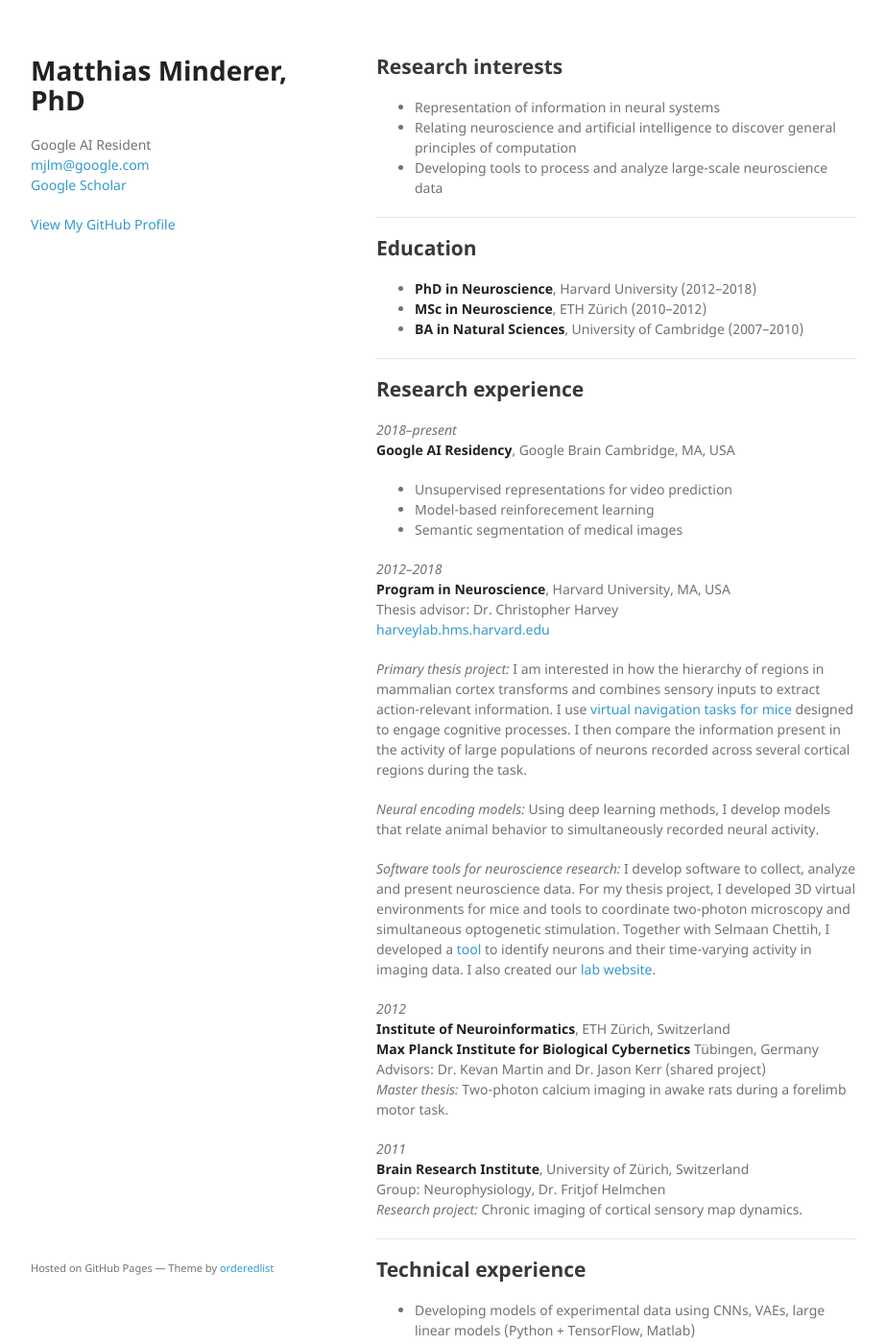
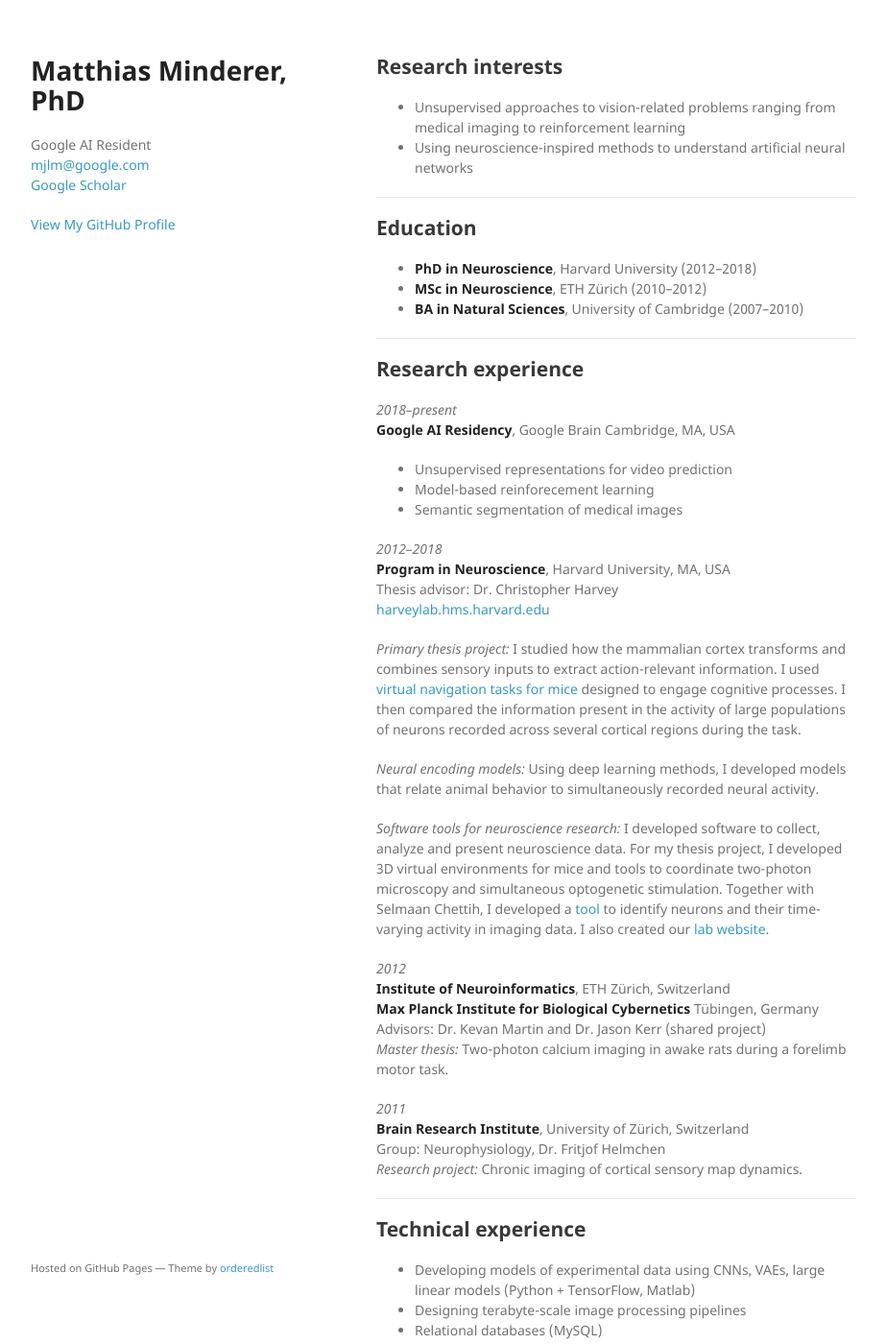
Before and after one commit to mjlm/mjlm.github.io, a Jekyll site: the page built from index.md, in a window 1280 px wide and 1400 px high. Shown: the whole window at 96% size, without its empty margins (178-1101 px from the left). Built offline with Jekyll 4.4.1, drawn with Linux system fonts in a browser that asks for light colours; our own code applies the rules of GitHub Pages for plain Markdown files.

Commit message:
Update research interests

```diff
--- a/index.md
+++ b/index.md
@@ -4,9 +4,8 @@
 
 ## Research interests
 
-*   Representation of information in neural systems
-*   Relating neuroscience and artificial intelligence to discover general principles of computation
-*   Developing tools to process and analyze large-scale neuroscience data
+*   Unsupervised approaches to vision-related problems ranging from medical imaging to reinforcement learning
+*   Using neuroscience-inspired methods to understand artificial neural networks
 
 * * *
 
@@ -30,11 +29,11 @@
 Thesis advisor: Dr. Christopher Harvey<br>
 <a href="http://harveylab.hms.harvard.edu/" target="_blank">harveylab.hms.harvard.edu</a>
 
-_Primary thesis project:_ I am interested in how the hierarchy of regions in mammalian cortex transforms and combines sensory inputs to extract action-relevant information. I use <a href="http://harveylab.hms.harvard.edu/pdf/minderer2016.pdf" target="_blank">virtual navigation tasks for mice</a> designed to engage cognitive processes. I then compare the information present in the activity of large populations of neurons recorded across several cortical regions during the task.
+_Primary thesis project:_ I studied how the mammalian cortex transforms and combines sensory inputs to extract action-relevant information. I used <a href="http://harveylab.hms.harvard.edu/pdf/minderer2016.pdf" target="_blank">virtual navigation tasks for mice</a> designed to engage cognitive processes. I then compared the information present in the activity of large populations of neurons recorded across several cortical regions during the task.
 
-_Neural encoding models:_ Using deep learning methods, I develop models that relate animal behavior to simultaneously recorded neural activity.
+_Neural encoding models:_ Using deep learning methods, I developed models that relate animal behavior to simultaneously recorded neural activity.
 
-_Software tools for neuroscience research:_ I develop software to collect, analyze and present neuroscience data. For my thesis project, I developed 3D virtual environments for mice and tools to coordinate two-photon microscopy and simultaneous optogenetic stimulation. Together with Selmaan Chettih, I developed a <a href="https://github.com/HarveyLab/Acquisition2P_class" target="_blank">tool</a> to identify neurons and their time-varying activity in imaging data. I also created our <a href="http://harveylab.hms.harvard.edu/" target="_blank">lab website</a>.
+_Software tools for neuroscience research:_ I developed software to collect, analyze and present neuroscience data. For my thesis project, I developed 3D virtual environments for mice and tools to coordinate two-photon microscopy and simultaneous optogenetic stimulation. Together with Selmaan Chettih, I developed a <a href="https://github.com/HarveyLab/Acquisition2P_class" target="_blank">tool</a> to identify neurons and their time-varying activity in imaging data. I also created our <a href="http://harveylab.hms.harvard.edu/" target="_blank">lab website</a>.
 
 _2012_<br>
 **Institute of Neuroinformatics**, ETH Zürich, Switzerland<br>
```
